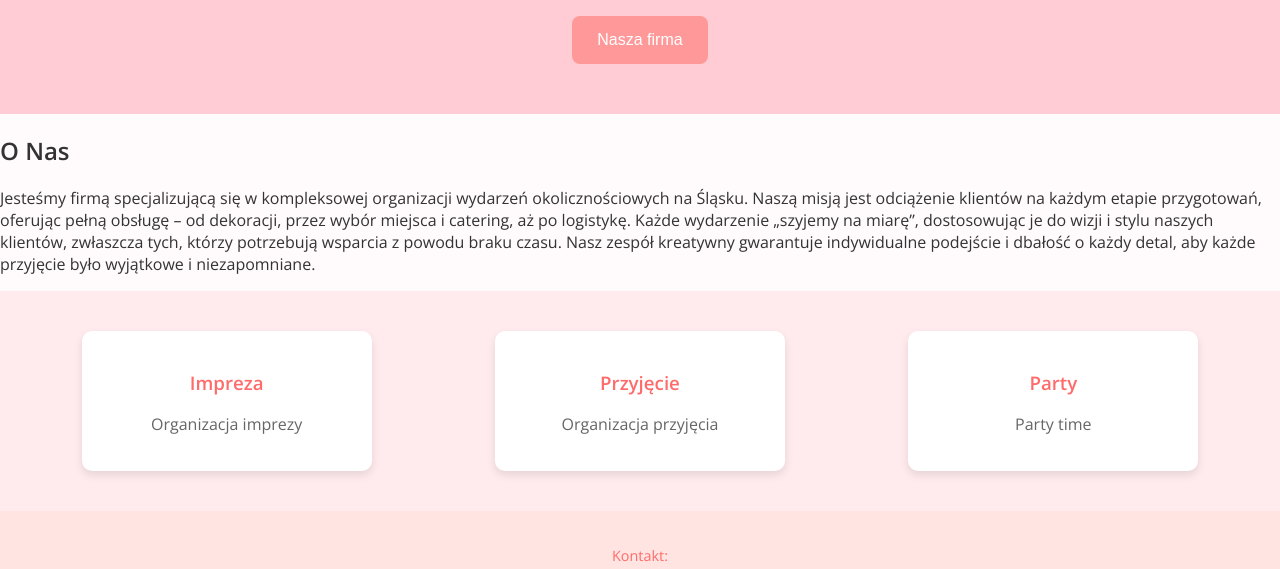
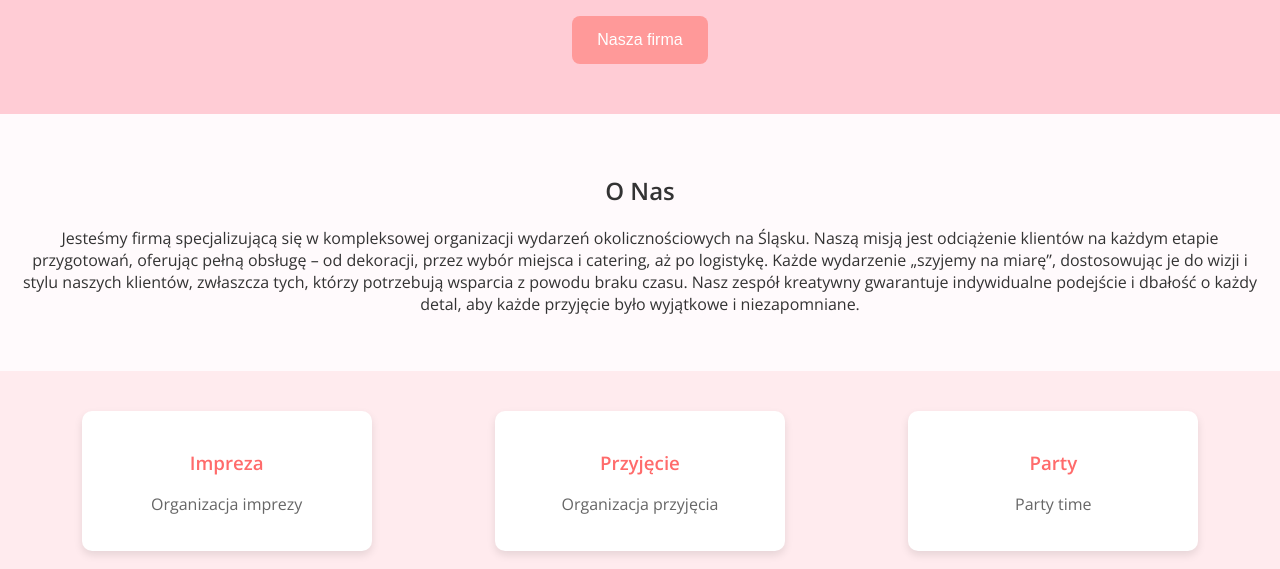
Before and after one commit to Yuczko/projekcik, a plain HTML site: page index.html in a window 1280 px wide. Shown: the part 231-800 px from the top of the page. Drawn offline with nearby package versions, Linux system fonts and the light colour scheme.

Commit message:
Update index.html

```diff
--- a/index.html
+++ b/index.html
@@ -158,7 +158,7 @@
     </section>
 
     <!-- About Section -->
-    <section class="o-nas" id="o-nas">
+    <section class="o-nas" id="o-nas" style="margin: 0 auto; padding: 40px 20px; text-align: center;">
         <h2>O Nas</h2>
         <p>Jesteśmy firmą specjalizującą się w kompleksowej organizacji wydarzeń okolicznościowych na Śląsku. Naszą misją jest odciążenie klientów na każdym etapie przygotowań, oferując pełną obsługę – od dekoracji, przez wybór miejsca i catering, aż po logistykę. Każde wydarzenie „szyjemy na miarę”, dostosowując je do wizji i stylu naszych klientów, zwłaszcza tych, którzy potrzebują wsparcia z powodu braku czasu. Nasz zespół kreatywny gwarantuje indywidualne podejście i dbałość o każdy detal, aby każde przyjęcie było wyjątkowe i niezapomniane.</p>
     </section>
```
